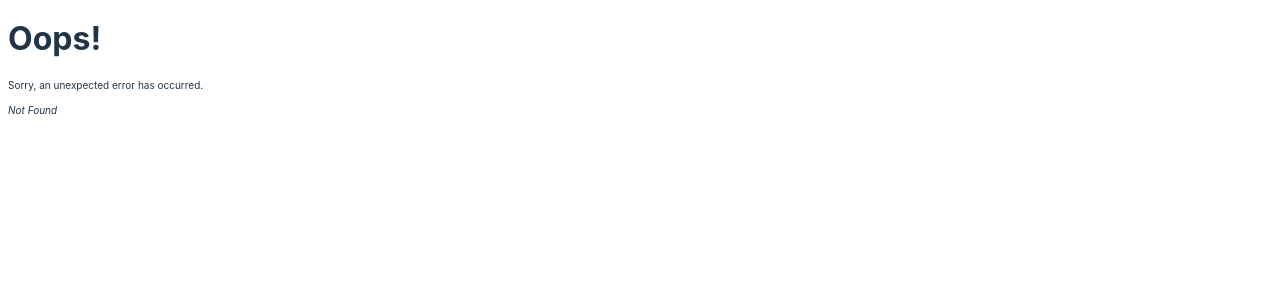
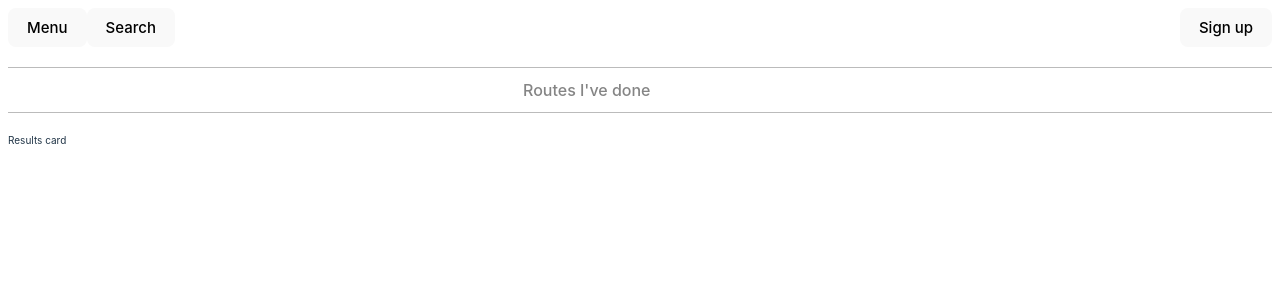
Before and after one commit to Burns1980/climbing-journal, a React (Vite) app: page /routes-by-me in a window 1280 px wide. Before the commit this address had no page. Shown: the top 300 px of the page. Built offline with nearby package versions, Linux system fonts and the light colour scheme.

Commit message:
added Routes and route card

```diff
--- /dev/null
+++ b/src/apps/routes-card/RoutesCard.jsx
@@ -0,0 +1,3 @@
+export default function ResultsCard() {
+  return <div>Results card</div>
+}
--- /dev/null
+++ b/src/routes/Routes.jsx
@@ -0,0 +1,9 @@
+import ResultsCard from '../apps/routes-card/RoutesCard';
+
+export default function Routes() {
+  return (
+    <>
+      <ResultsCard />
+    </>
+  );
+}
```
Also changed, not shown: src/main.jsx (+7 -2 lines), src/apps/routes-card/config.js (added), src/apps/routes-card/routes-card.css (added).
